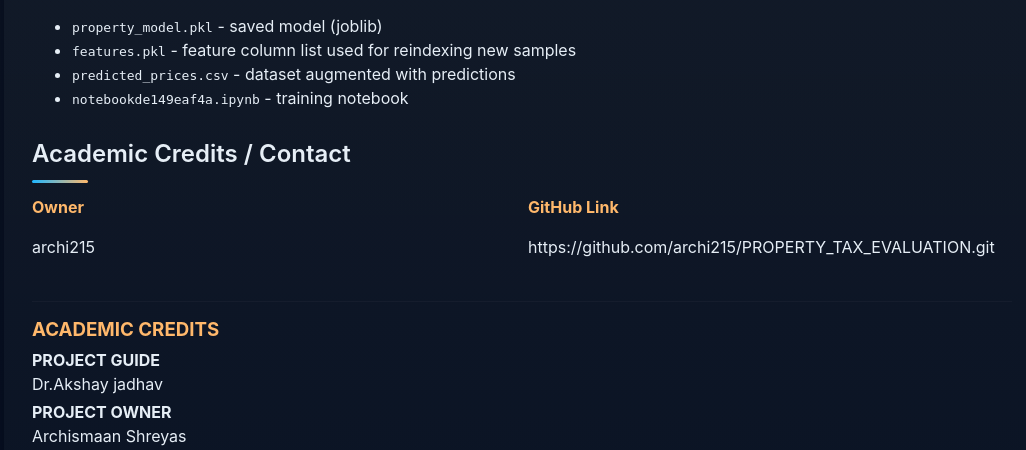
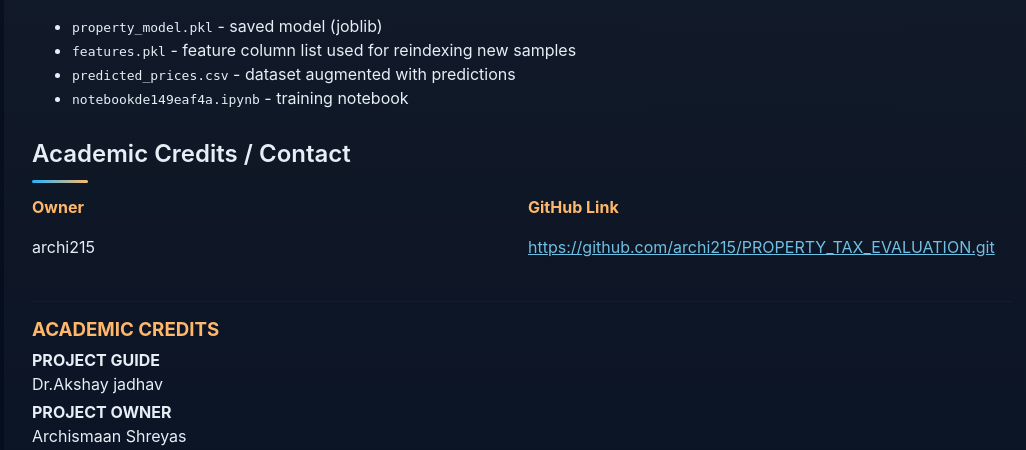
Before and after one commit to archi215/PROPERTY_TAX_EVALUATION, a Python web app: template templates/index.html in a window 1280 px wide. Shown: the part 1087-1537 px from the top of the page, without its empty margins (118-1144 px from the left). Run offline with Jinja, Linux system fonts and the light colour scheme; the template is opened without the code that fills it, so the values that code supplies are empty.

Commit message:
link clickable

```diff
--- a/templates/index.html
+++ b/templates/index.html
@@ -62,7 +62,7 @@
           </div>
           <div>
             <strong>GitHub Link</strong>
-            <p>https://github.com/archi215/PROPERTY_TAX_EVALUATION.git</p>
+            <p><a href="https://github.com/archi215/PROPERTY_TAX_EVALUATION.git" target="_blank" style="color:#6ec1e4;text-decoration:underline;">https://github.com/archi215/PROPERTY_TAX_EVALUATION.git</a></p>
           </div>
         </div>
       </section>
```
Also changed, not shown: 1 other file.
